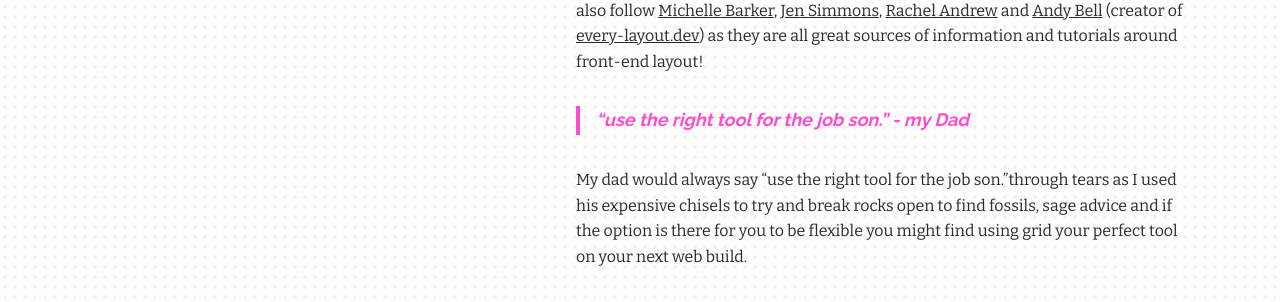
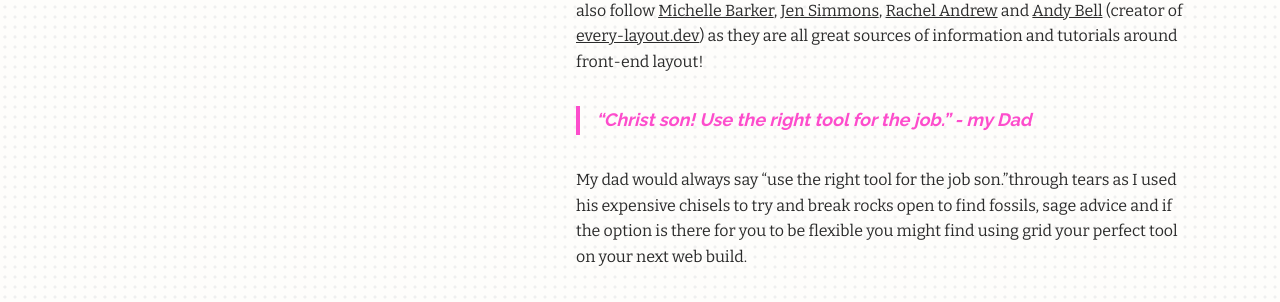
Before and after one commit to maxray/maxray.github.io, a Jekyll site: the page built from blog.html, in a window 1280 px wide and 900 px high, scrolled down 9443 px. Shown: the part 525-827 px from the top of the window. Built offline with Jekyll 4.4.1, drawn with Linux system fonts in a browser that asks for light colours.

Commit message:
Updated Creating More Complex Layouts Using Css Grid

```diff
--- a/_posts/2019-11-21-creating-more-complex-layouts-using-css-grid.markdown
+++ b/_posts/2019-11-21-creating-more-complex-layouts-using-css-grid.markdown
@@ -198,6 +198,6 @@ My aim of this tutorial was to try and open up the possibilities of writing prog
 
 If you are just starting out with CSS Grid I can’t recommend the [Firefox Dev Tools](https://developer.mozilla.org/en-US/docs/Tools) enough, it is so useful for seeing how your grid is reacting to content. You should also follow [Michelle Barker](https://twitter.com/MicheBarks), [Jen Simmons](https://twitter.com/jensimmons), [Rachel Andrew](https://twitter.com/rachelandrew) and  [Andy Bell](https://twitter.com/hankchizljaw) (creator of [every-layout.dev](https://every-layout.dev/)) as they are all great sources of information and tutorials around front-end layout!
 
-> “use the right tool for the job son.” - my Dad
+> “Christ son! Use the right tool for the job.” - my Dad
 
 My dad would always say "use the right tool for the job son."through tears as I used his expensive chisels to try and break rocks open to find fossils, sage advice and if the option is there for you to be flexible you might find using grid your perfect tool on your next web build.
```
